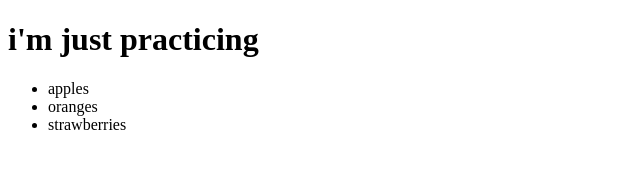
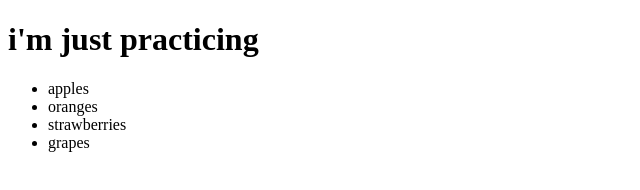
Before and after one commit to nicolenam/my-own-repo, a plain HTML site: page index.html in a window 1280 px wide. Shown: the full height of the page, 0-640 px from the left. Drawn offline with Linux system fonts and the light colour scheme.

Commit message:
added grapes to the list

```diff
--- a/index.html
+++ b/index.html
@@ -12,5 +12,6 @@
         <li>apples</li>
         <li>oranges</li>
         <li>strawberries</li>
+        <li>grapes</li>
 </body>
 </html>
```
